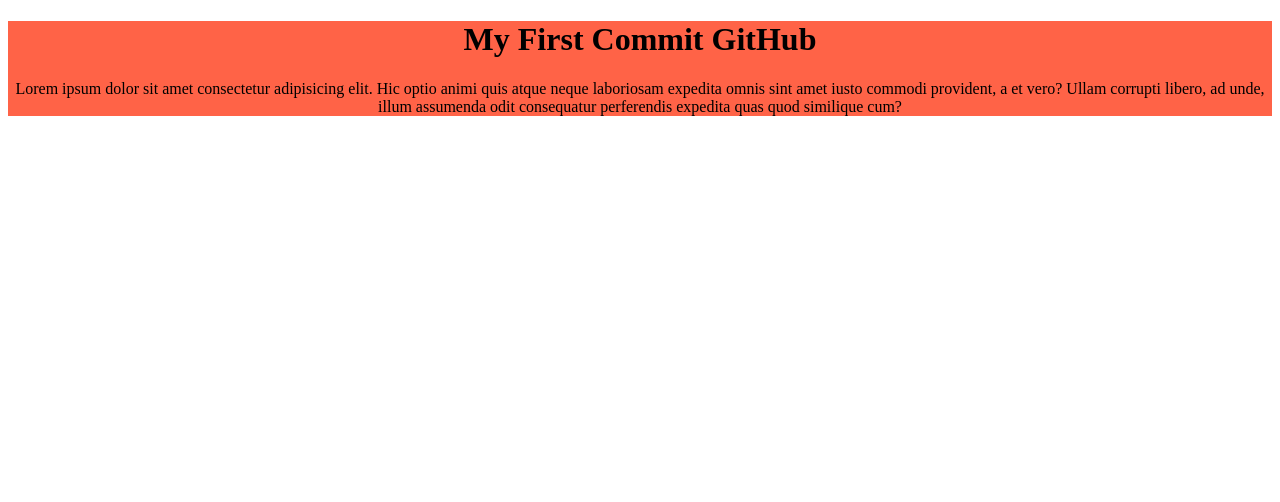
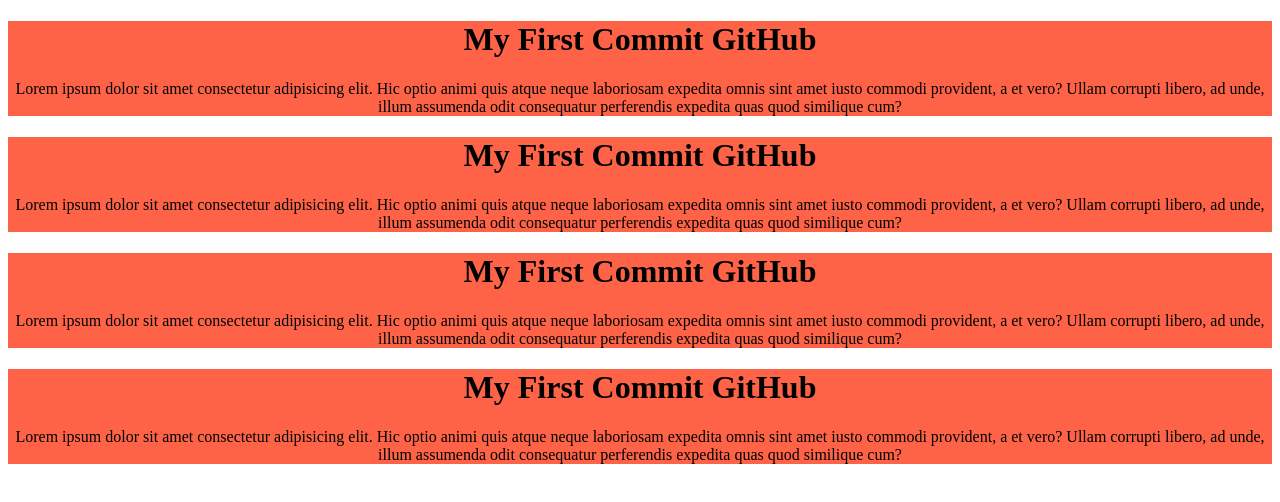
Before and after one commit to EbrahimEh/practice-again, a plain HTML site: page index.html in a window 1280 px wide. Drawn offline with Linux system fonts and the light colour scheme.

Commit message:
my second blog

```diff
--- a/index.html
+++ b/index.html
@@ -11,5 +11,17 @@
         <h1>My First Commit GitHub</h1>
         <p>Lorem ipsum dolor sit amet consectetur adipisicing elit. Hic optio animi quis atque neque laboriosam expedita omnis sint amet iusto commodi provident, a et vero? Ullam corrupti libero, ad unde, illum assumenda odit consequatur perferendis expedita quas quod similique cum?</p>
     </div>
+    <div>
+        <h1>My First Commit GitHub</h1>
+        <p>Lorem ipsum dolor sit amet consectetur adipisicing elit. Hic optio animi quis atque neque laboriosam expedita omnis sint amet iusto commodi provident, a et vero? Ullam corrupti libero, ad unde, illum assumenda odit consequatur perferendis expedita quas quod similique cum?</p>
+    </div>
+    <div>
+        <h1>My First Commit GitHub</h1>
+        <p>Lorem ipsum dolor sit amet consectetur adipisicing elit. Hic optio animi quis atque neque laboriosam expedita omnis sint amet iusto commodi provident, a et vero? Ullam corrupti libero, ad unde, illum assumenda odit consequatur perferendis expedita quas quod similique cum?</p>
+    </div>
+    <div>
+        <h1>My First Commit GitHub</h1>
+        <p>Lorem ipsum dolor sit amet consectetur adipisicing elit. Hic optio animi quis atque neque laboriosam expedita omnis sint amet iusto commodi provident, a et vero? Ullam corrupti libero, ad unde, illum assumenda odit consequatur perferendis expedita quas quod similique cum?</p>
+    </div>
 </body>
 </html>
```
